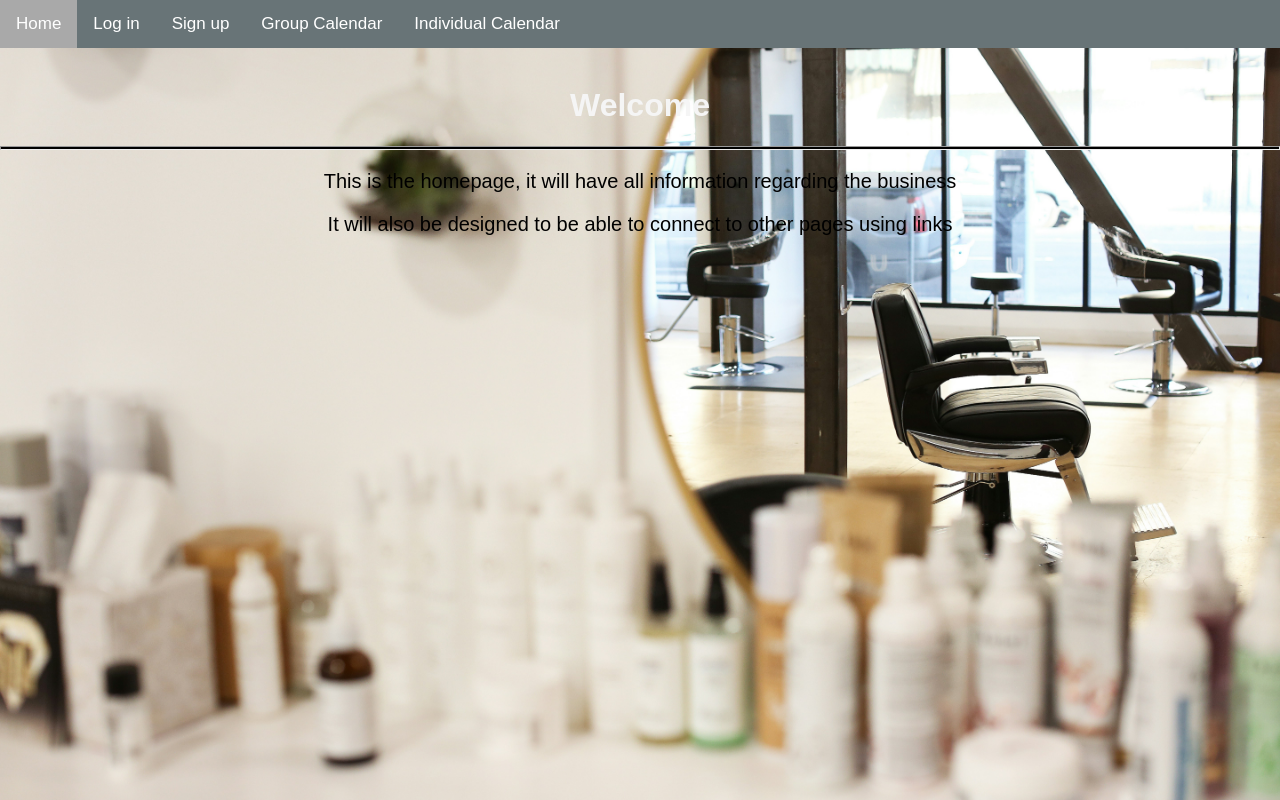
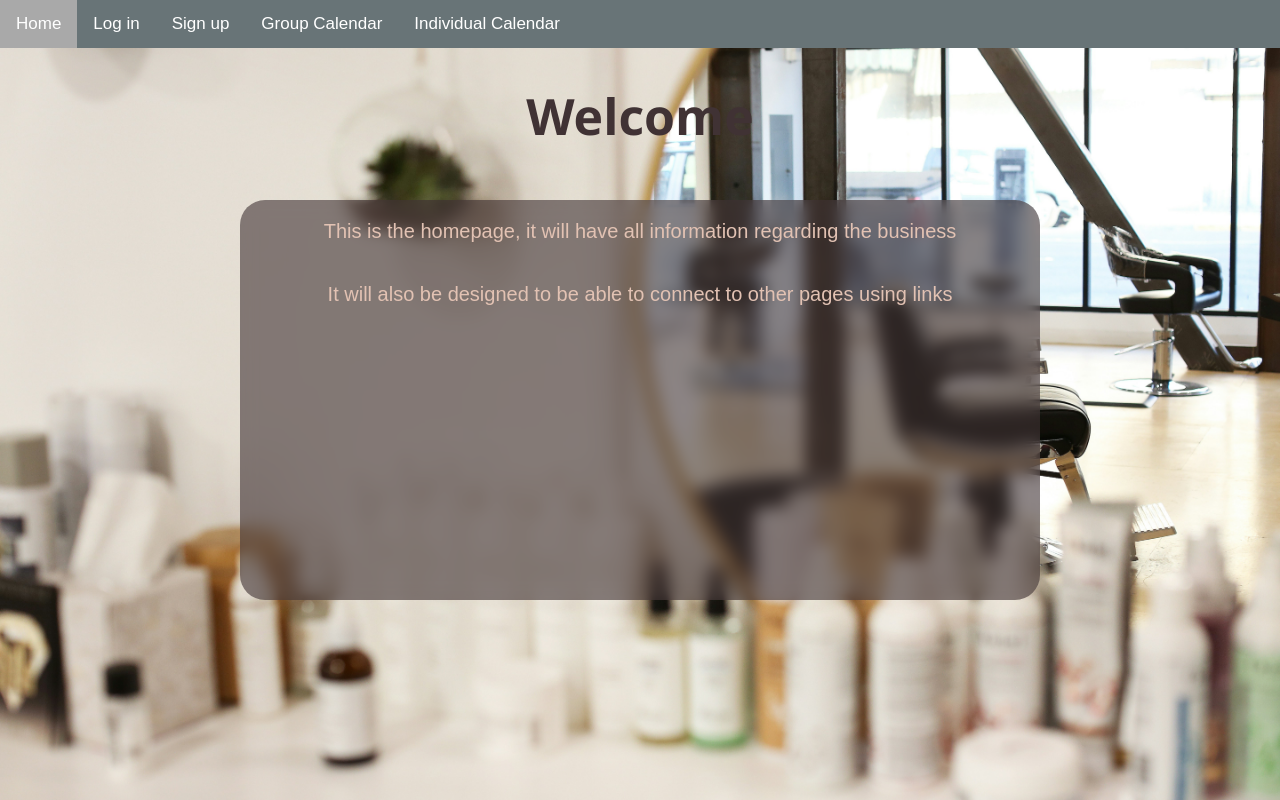
Before and after one commit to JonHam43/SoftwareEngineering, a PHP site: page /pages/index.html in a window 1280 px wide. Run offline with PHP 8.4, Linux system fonts and the light colour scheme.

Commit message:
un-uglied home page

```diff
--- a/css/home.css
+++ b/css/home.css
@@ -1,16 +1,14 @@
 h1.home-title{
+    font-family: 'Segoe UI', sans-serif;
+    font-size: 50px;
     text-align: center;
-    color: whitesmoke;
+    color: #403234;
 }
 
 p.home-text{
     text-align: center;
     font-size: 20px;
-}
-
-hr.home-line {
-    background-color: black;
-    height: 2px;
+    color: #e2c2b3;
 }
 
 body{
@@ -19,3 +17,18 @@ body{
     background-repeat: no-repeat;
     background-size: cover;
 }
+
+.body-txt{
+    display: flex;
+    flex-direction: column;
+    height: 400px;
+    width:800px;
+
+    /*Border*/
+    align-items: center;
+    margin: auto;
+    margin-top: 50px;
+    background-color: #40323499;
+    backdrop-filter: blur(8px);
+    border-radius: 25px;
+}
--- a/pages/index.html
+++ b/pages/index.html
@@ -18,12 +18,13 @@
         <a href="./individual_Calender.html">Individual Calendar</a>
         </div>
 
-        <br>
+
         <h1 class = "home-title">Welcome</h1>
-        <hr class = "home-line">
 
+        <div class = "body-txt">
         <p class = "home-text">This is the homepage, it will have all information regarding the business</p>
         <p class = "home-text">It will also be designed to be able to connect to other pages using links</p>
+        </div>
     </body>
 </html>
 
```
